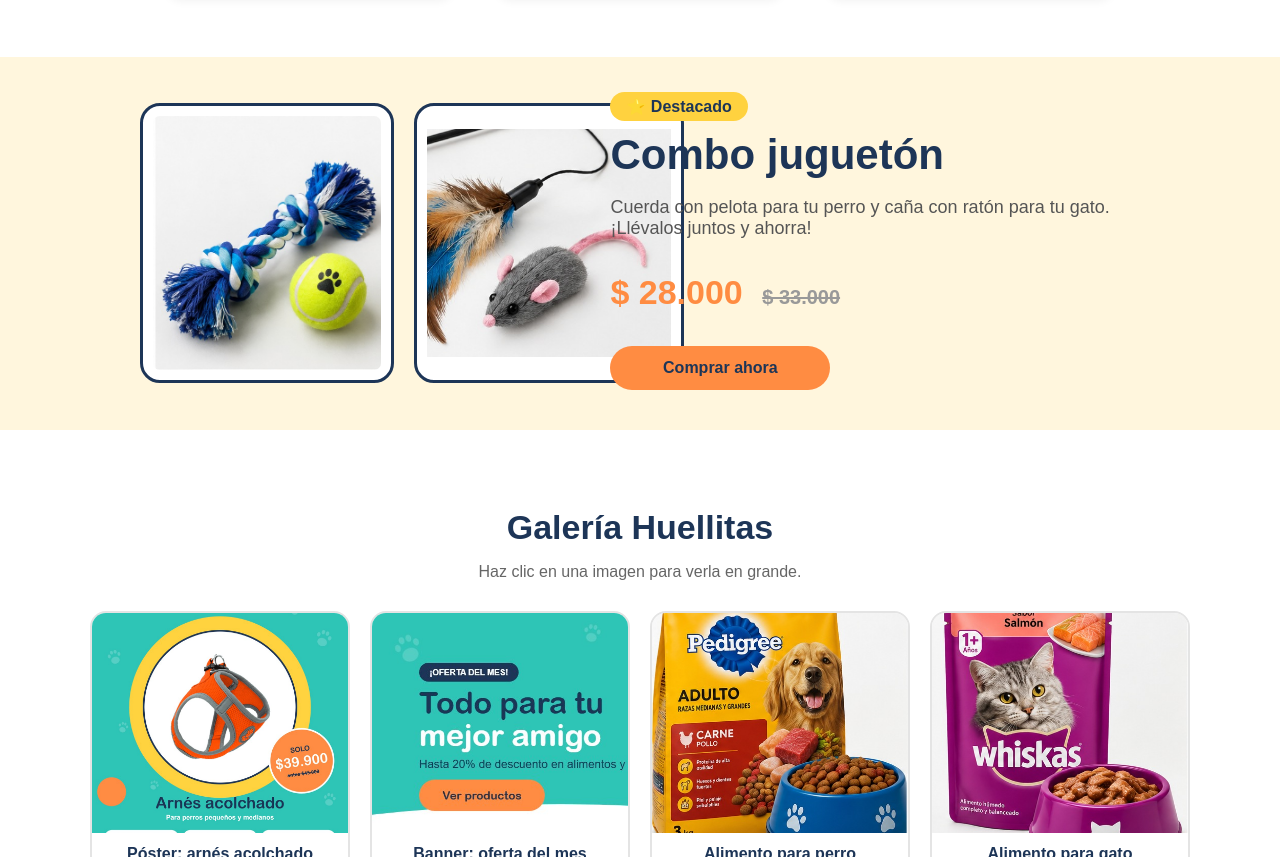
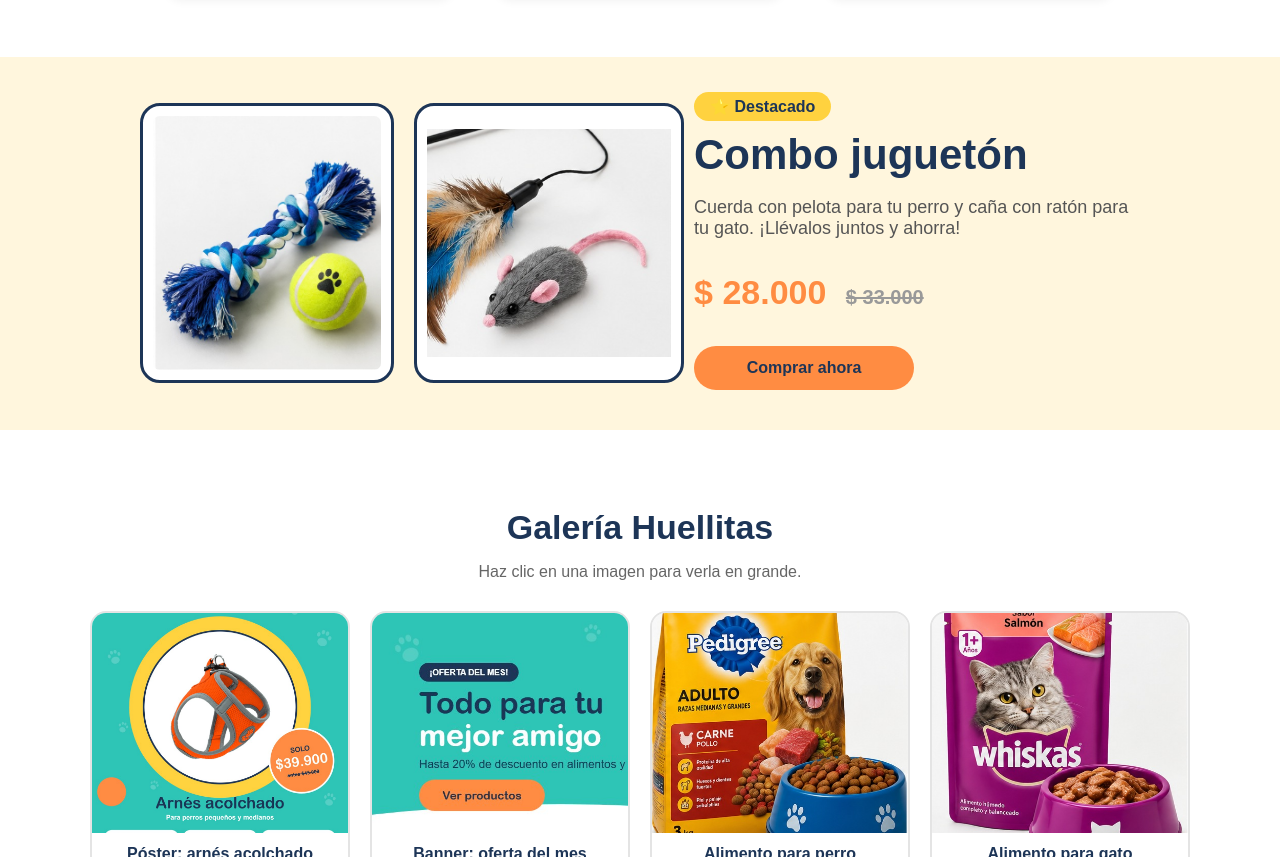
Before and after one commit to JosepoMP/huellitas-web, a plain HTML site: page index.html in a window 1280 px wide. Shown: the part 2085-2942 px from the top of the page. Drawn offline with Linux system fonts and the light colour scheme.

Commit message:
Update estilos.css

```diff
--- a/CSS/estilos.css
+++ b/CSS/estilos.css
@@ -407,7 +407,7 @@ a {
 .destacado {
     display: flex;
     align-items: center;
-    gap: 50px;
+    gap: 200px;
     background-color: #FFF6DD;
     padding: 40px 140px;
 }
```
